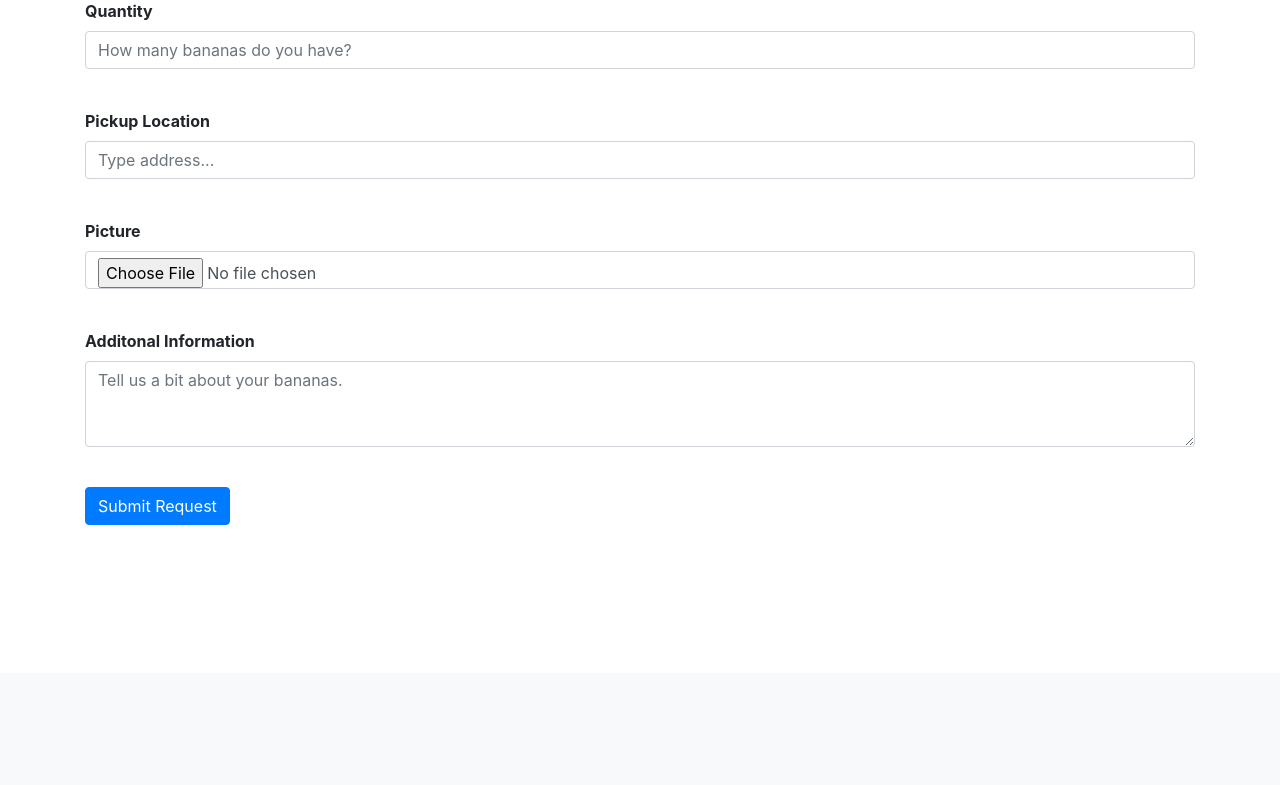
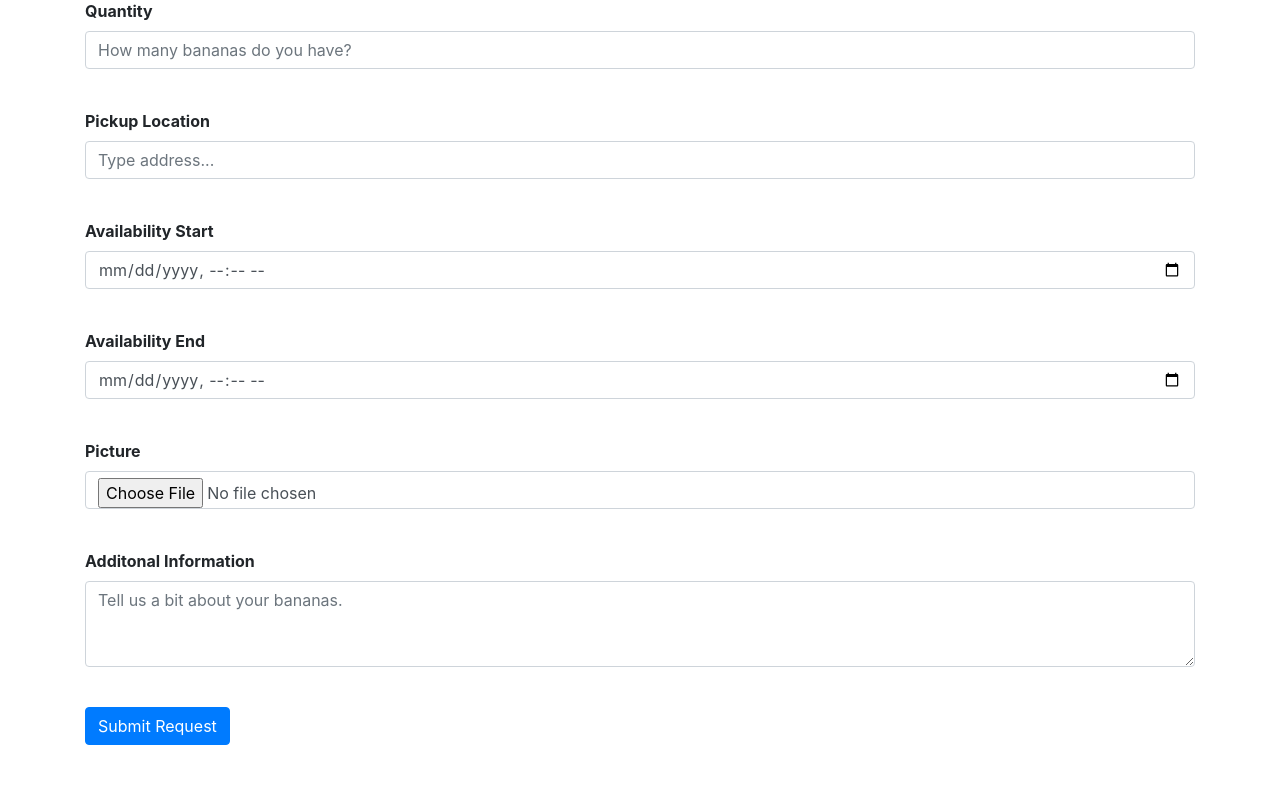
Before and after one commit to jackerman76/Bananaman, a Flask app: page /got_bananas in a window 1280 px wide. Shown: the part 127-912 px from the top of the page. Before the commit the page ends 652 px from the top, so only its background shows below. Run offline with Flask 2, Linux system fonts and the light colour scheme; the visitor is signed in with stand-in values (Sample User, id 1); some libraries are stand-ins or nearby versions.

Commit message:
adding some frontend functionality

```diff
--- a/requirements.txt
+++ b/requirements.txt
@@ -3,3 +3,4 @@ google-cloud-datastore
 phonenumbers
 datetime
 google-cloud-storage
+geopy
--- a/templates/got_bananas.html
+++ b/templates/got_bananas.html
@@ -54,6 +54,18 @@
           </div>
 
           <div class="form-group">
+            <label for="availability_start"><b>Availability Start</b></label><br>
+            <input type="datetime-local" class="form-control" id="availability_start" placeholder="When are your bananas available from?" name="availability_start">
+            <br>
+          </div>
+
+          <div class="form-group">
+            <label for="availability_end"><b>Availability End</b></label><br>
+            <input type="datetime-local" class="form-control" id="availability_end" placeholder="When are your bananas available until?" name="availability_end">
+            <br>
+          </div>
+
+          <div class="form-group">
             <label for="file"><b>Picture</b></label><br>
             <input type="file" class="form-control" placeholder="Upload a picture of your bananas!" name="file" accept="image/png, image/jpeg" required>
             <br>
--- a/templates/view_map.html
+++ b/templates/view_map.html
@@ -35,10 +35,12 @@
 
   {% for i in list %}
       // The marker, positioned at Uluru
+      var d = {{ i.as_json() | safe }};
+      //d.replace(/(\r\n|\n|\r)/gm,"").replace(/&#34;/g, '"');
       var marker = new google.maps.Marker({
         position: { lat: {{ i.get_latitude() }}, lng: {{ i.get_longitude() }} }, //{ lat: -25.344, lng: 131.036 }
         map: map,
-        data: {{ i.as_json() }}
+        data: d
       });
 /*
       description.push('{{ i.description.strip() }}');
```
Also changed, not shown: templates/need_bananas.html (+24 -1 lines).
